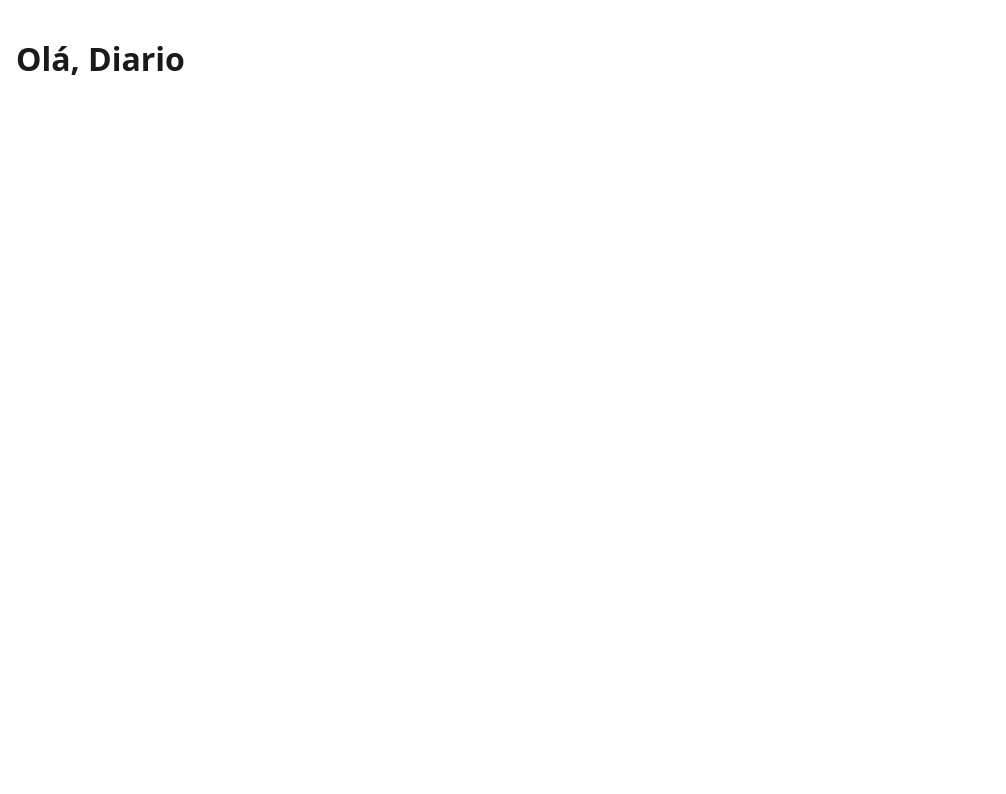
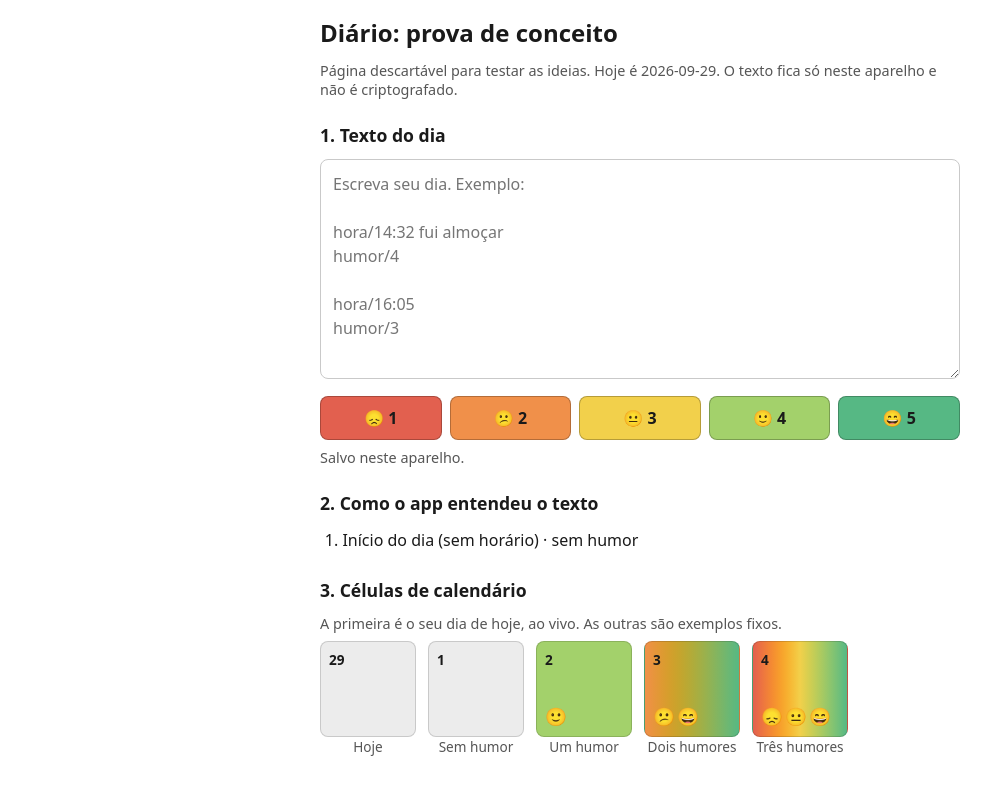
Before and after one commit to darciayres/diario, a React (Vite) app: page / in a window 1280 px wide. Shown: the top 794 px of the page, without its empty margins (0-1006 px from the left). Built offline with nearby package versions, Linux system fonts and the light colour scheme.

Commit message:
Monta a tela da prova de conceito
Editor do dia, botões de humor, leitura dos blocos, salvamento no
aparelho e células de calendário de exemplo, com paleta provisória
em variáveis CSS.

Co-Authored-By: Claude Sonnet 5.5 <noreply@anthropic.com>

```diff
--- a/src/App.tsx
+++ b/src/App.tsx
@@ -1,5 +1,156 @@
+import { useLayoutEffect, useRef, useState } from 'react'
+import type { ChangeEvent } from 'react'
+import { carregarDia, dataDeHoje, horaAgora, salvarDia } from './armazenamento/dia.ts'
+import { CelulaCalendario } from './calendario/CelulaCalendario.tsx'
+import { EMOJI_HUMOR } from './calendario/celula.ts'
+import { aplicarHumor, inserirHoraAutomatica } from './editor/comandos.ts'
+import { parse } from './parser/index.ts'
+
+const EXEMPLO = `hora/14:32 fui almoçar
+humor/4
+
+hora/16:05
+humor/3`
+
 function App() {
-  return <h1>Olá, Diario</h1>
+  const [data] = useState(() => dataDeHoje())
+  // O texto é lido antes da primeira tela, para nunca gravar um dia vazio por cima de um dia salvo.
+  const [texto, setTexto] = useState(() => carregarDia(data))
+  const [salvoOk, setSalvoOk] = useState(true)
+
+  const areaRef = useRef<HTMLTextAreaElement>(null)
+  const cursorPendente = useRef<number | null>(null)
+
+  // Depois de o app alterar o texto, devolve o cursor ao lugar certo.
+  useLayoutEffect(() => {
+    if (cursorPendente.current !== null && areaRef.current) {
+      areaRef.current.setSelectionRange(cursorPendente.current, cursorPendente.current)
+      cursorPendente.current = null
+    }
+  }, [texto])
+
+  function atualizar(novoTexto: string, cursor: number | null) {
+    cursorPendente.current = cursor
+    setTexto(novoTexto)
+    setSalvoOk(salvarDia(data, novoTexto))
+  }
+
+  function aoDigitar(e: ChangeEvent<HTMLTextAreaElement>) {
+    let novo = e.target.value
+    let cursor = e.target.selectionStart
+    const tipo = (e.nativeEvent as InputEvent).inputType
+    // Só texto digitado dispara a hora automática. Texto colado não, porque a hora seria falsa.
+    // "insertCompositionText" é o que os teclados de celular costumam enviar.
+    if (tipo === 'insertText' || tipo === 'insertCompositionText') {
+      const auto = inserirHoraAutomatica(novo, cursor, horaAgora())
+      if (auto) {
+        novo = auto.texto
+        cursor = auto.cursor
+        atualizar(novo, cursor)
+        return
+      }
+    }
+    atualizar(novo, null)
+  }
+
+  function aoClicarHumor(n: number) {
+    const area = areaRef.current
+    const cursor = area ? area.selectionStart : texto.length
+    const r = aplicarHumor(texto, cursor, n)
+    atualizar(r.texto, r.cursor)
+    area?.focus()
+  }
+
+  const { blocos, avisos } = parse(texto)
+  const humoresDeHoje = blocos.filter((b) => b.humor !== null).map((b) => b.humor as number)
+
+  return (
+    <main className="poc">
+      <h1>Diário: prova de conceito</h1>
+      <p className="nota">
+        Página descartável para testar as ideias. Hoje é {data}. O texto fica só neste aparelho e não é criptografado.
+      </p>
+
+      <section aria-labelledby="titulo-editor">
+        <h2 id="titulo-editor">1. Texto do dia</h2>
+        <textarea
+          ref={areaRef}
+          value={texto}
+          onChange={aoDigitar}
+          aria-label="Texto do dia"
+          placeholder={`Escreva seu dia. Exemplo:\n\n${EXEMPLO}`}
+        />
+        <div className="humores" role="group" aria-label="Humor do bloco onde está o cursor">
+          {[1, 2, 3, 4, 5].map((n) => (
+            <button
+              key={n}
+              type="button"
+              className="botao-humor"
+              style={{ background: `var(--mood-${n})` }}
+              aria-label={`Humor ${n}`}
+              // Evita tirar o foco do texto (no celular, fecharia o teclado).
+              onMouseDown={(e) => e.preventDefault()}
+              onClick={() => aoClicarHumor(n)}
+            >
+              <span aria-hidden="true">{EMOJI_HUMOR[n]}</span> {n}
+            </button>
+          ))}
+        </div>
+        <p className="nota" role="status">
+          {salvoOk ? 'Salvo neste aparelho.' : 'Não foi possível salvar neste aparelho!'}
+        </p>
+      </section>
+
+      <section aria-labelledby="titulo-leitura">
+        <h2 id="titulo-leitura">2. Como o app entendeu o texto</h2>
+        <ol className="blocos">
+          {blocos.map((b, i) => (
+            <li key={i}>
+              {b.hora ? `Bloco das ${b.hora}` : i === 0 ? 'Início do dia (sem horário)' : 'Bloco sem horário'}
+              {' · '}
+              {b.humor ? `${EMOJI_HUMOR[b.humor]} humor ${b.humor}` : 'sem humor'}
+            </li>
+          ))}
+        </ol>
+        {avisos.length > 0 && (
+          <ul className="avisos">
+            {avisos.map((a, i) => (
+              <li key={i}>
+                Linha {a.linha + 1}: {a.mensagem}
+              </li>
+            ))}
+          </ul>
+        )}
+      </section>
+
+      <section aria-labelledby="titulo-calendario">
+        <h2 id="titulo-calendario">3. Células de calendário</h2>
+        <p className="nota">A primeira é o seu dia de hoje, ao vivo. As outras são exemplos fixos.</p>
+        <div className="celulas">
+          <figure>
+            <CelulaCalendario dia={Number(data.slice(8))} humores={humoresDeHoje} />
+            <figcaption>Hoje</figcaption>
+          </figure>
+          <figure>
+            <CelulaCalendario dia={1} humores={[]} />
+            <figcaption>Sem humor</figcaption>
+          </figure>
+          <figure>
+            <CelulaCalendario dia={2} humores={[4]} />
+            <figcaption>Um humor</figcaption>
+          </figure>
+          <figure>
+            <CelulaCalendario dia={3} humores={[2, 5]} />
+            <figcaption>Dois humores</figcaption>
+          </figure>
+          <figure>
+            <CelulaCalendario dia={4} humores={[1, 3, 5]} />
+            <figcaption>Três humores</figcaption>
+          </figure>
+        </div>
+      </section>
+    </main>
+  )
 }
 
 export default App
--- a/src/index.css
+++ b/src/index.css
@@ -1,8 +1,22 @@
-/* Variáveis de cor e espaçamento. Serão trocadas pelas do Figma quando o design existir. */
+/* Prova de conceito: estilos simples, sem seguir o design system. */
 :root {
+  /* Paleta provisória dos 5 humores (do pior ao melhor). Todas têm contraste
+     de pelo menos 4,5:1 com o texto escuro. Será trocada pela do Figma. */
+  --mood-1: #e2604f;
+  --mood-2: #f0904a;
+  --mood-3: #f2d04b;
+  --mood-4: #a3d16b;
+  --mood-5: #56b884;
+  --cell-empty: #ececec;
+
   --color-text: #1a1a1a;
+  --color-muted: #555;
   --color-bg: #ffffff;
+  --color-border: #c9c9c9;
+  --color-warning: #8a4b00;
   --space-page: 16px;
+  --space-gap: 12px;
+  --touch-min: 44px;
 
   font-family: system-ui, 'Segoe UI', Roboto, sans-serif;
   color: var(--color-text);
@@ -13,3 +27,106 @@ body {
   margin: 0;
   padding: var(--space-page);
 }
+
+.poc {
+  max-width: 640px;
+  margin: 0 auto;
+}
+
+h1 {
+  font-size: 1.5rem;
+  margin: 0 0 var(--space-gap);
+}
+
+h2 {
+  font-size: 1.1rem;
+  margin: 24px 0 var(--space-gap);
+}
+
+.nota {
+  color: var(--color-muted);
+  font-size: 0.9rem;
+  margin: 8px 0;
+}
+
+textarea {
+  box-sizing: border-box;
+  width: 100%;
+  min-height: 220px;
+  padding: var(--space-gap);
+  font: inherit;
+  font-size: 1rem; /* 16px: evita o zoom automático no iPhone */
+  line-height: 1.5;
+  color: inherit;
+  border: 1px solid var(--color-border);
+  border-radius: 8px;
+  resize: vertical;
+}
+
+.humores {
+  display: flex;
+  gap: 8px;
+  margin-top: var(--space-gap);
+}
+
+.botao-humor {
+  flex: 1;
+  min-width: var(--touch-min);
+  min-height: var(--touch-min);
+  font: inherit;
+  font-weight: 600;
+  color: var(--color-text);
+  border: 1px solid rgba(0, 0, 0, 0.25);
+  border-radius: 8px;
+  cursor: pointer;
+}
+
+.blocos {
+  margin: 0;
+  padding-left: 1.4rem;
+  line-height: 1.7;
+}
+
+.avisos {
+  margin: var(--space-gap) 0 0;
+  padding-left: 1.4rem;
+  font-size: 0.9rem;
+  color: var(--color-warning);
+}
+
+.celulas {
+  display: flex;
+  flex-wrap: wrap;
+  gap: var(--space-gap);
+}
+
+figure {
+  margin: 0;
+  text-align: center;
+  font-size: 0.85rem;
+  color: var(--color-muted);
+}
+
+.celula {
+  box-sizing: border-box;
+  display: flex;
+  flex-direction: column;
+  justify-content: space-between;
+  width: 96px;
+  height: 96px;
+  padding: 8px;
+  color: var(--color-text);
+  border: 1px solid rgba(0, 0, 0, 0.15);
+  border-radius: 8px;
+  text-align: left;
+}
+
+.celula-dia {
+  font-weight: 700;
+}
+
+.celula-humores {
+  display: flex;
+  gap: 2px;
+  font-size: 1.1rem;
+}
```
Also changed, not shown: 1 other file (tests, documents, lock files or other folders).
